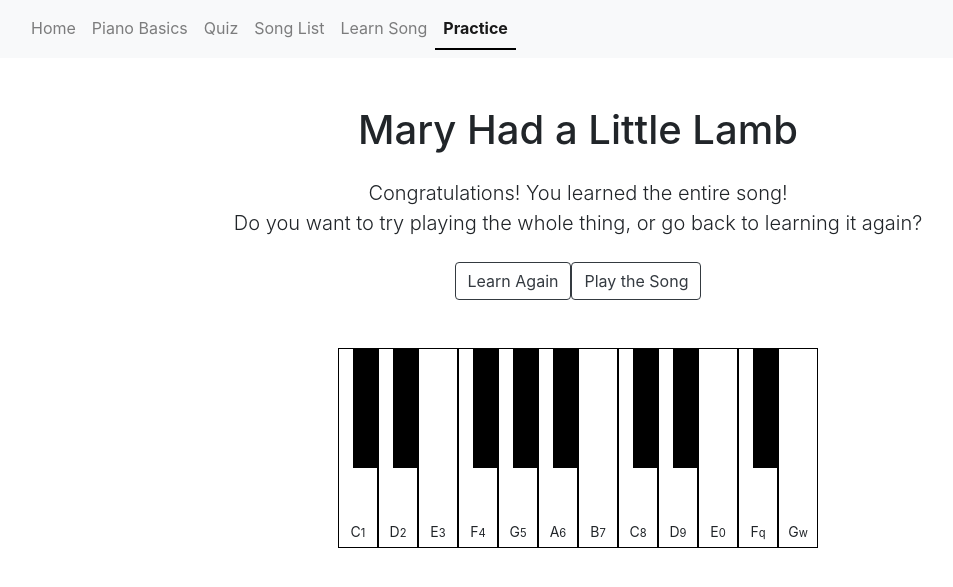
After one commit to liemma/4170project, a Flask app: page /practice_intro?song=mary_lamb in a window 1280 px wide. The commit adds this page. Shown: the top 587 px of the page, without its empty margins (62-1015 px from the left). Run offline with Flask 3, Linux system fonts and the light colour scheme; some libraries are stand-ins or nearby versions.

Commit message:
practice implemented
added functionality to practice the song, your accuracy at playing the song is shown and the number of incorrect notes, made the ability to practice from a song list

```diff
--- a/server.py
+++ b/server.py
@@ -62,6 +62,7 @@ basics = {
 lessons = {
     "1": {
         "id": "1",
+        "song_id": "2",
         "title": "Happy Birthday (first measures 1 & 2)",
         "image": "images/happy_measure_1.png",
         "first_note": "5",
@@ -70,6 +71,7 @@ lessons = {
     },
     "2": {
         "id": "2",
+        "song_id": "2",
         "title": "Happy Birthday (measures 3 & 4)",
         "image": "images/happy_measure_2.png",
         "first_note": "6",
@@ -78,6 +80,7 @@ lessons = {
     },
     "3": {
         "id": "3",
+        "song_id": "2",
         "title": "Happy Birthday (measures 5 & 6)",
         "image": "images/happy_measure_3.png",
         "first_note": "w",
@@ -86,16 +89,18 @@ lessons = {
     },
     "4": {
         "id": "4",
+        "song_id": "2",
         "title": "Happy Birthday (measures 7 & 8)",
         "image": "images/happy_measure_4.png",
         "first_note": "0",
         "text": "Highlighted is the first note: high E. Play these two measures.",
-        "next_lesson": "end"
+        "next_lesson": "quiz"
     },
 
     # mary had a little lamb start
     "5": {
         "id": "5",
+        "song_id": "1",
         "title": "Mary Had A Little Lamb (measures 1 & 2)",
         "image": "images/mary_measure_1.png",
         "first_note": "3",
@@ -105,6 +110,7 @@ lessons = {
 
     "6": {
         "id": "6",
+        "song_id": "1",
         "title": "Mary Had A Little Lamb (measures 3 & 4)",
         "image": "images/mary_measure_2.png",
         "first_note": "2",
@@ -114,6 +120,7 @@ lessons = {
 
     "7": {
         "id": "7",
+        "song_id": "1",
         "title": "Mary Had A Little Lamb (measures 5 & 6)",
         "image": "images/mary_measure_3.png",
         "first_note": "3",
@@ -122,6 +129,7 @@ lessons = {
     },
     "8": {
         "id": "8",
+        "song_id": "1",
         "title": "Mary Had A Little Lamb (measures 7 & 8)",
         "image": "images/mary_measure_4.png",
         "first_note": "2",
@@ -130,6 +138,7 @@ lessons = {
     },
     "9": {
         "id": "9",
+        "song_id": "1",
         "title": "Mary Had A Little Lamb (measures 9-12)",
         "image": "images/mary_measure_5.png",
         "first_note": "3",
@@ -138,11 +147,12 @@ lessons = {
     },
     "10": {
         "id": "10",
+        "song_id": "1",
         "title": "Mary Had A Little Lamb (measures 13-16)",
         "image": "images/mary_measure_6.png",
         "first_note": "3",
         "text": "Now moving on to the next fourt measures! We already learned this, so this should be pretty easy!",
-        "next_lesson": "end"
+        "next_lesson": "quiz"
     },
 
 }
@@ -166,7 +176,10 @@ def piano_basics(step):
 def song_list():
     return render_template("song_list.html")
 
-# have argument
+@app.route('/practice_list')
+def practice_list():
+    return render_template("song_list.html")
+
 @app.route('/learn_song')
 def learn_song():
     song_id = request.args.get("song")
@@ -175,35 +188,104 @@ def learn_song():
     if not song:
         return render_template("learn_song.html", song_title=None)
 
+    # map song_id to route param used elsewhere
+    song_id_to_param = {
+        "1": "mary_lamb",
+        "2": "happy_birthday"
+    }
+    song_param = song_id_to_param.get(song_id)
+
+    if not song_param:
+        return redirect(url_for("song_list"))
+
     return render_template(
         "learn_song.html",
         song_title=song["title"],
         song_image=song["image"],
         song_description=song["description"],
-        song_param=song_id
+        song_param=song_param
     )
+
 
 @app.route("/learn/<step>")
 def learn(step):
-    lesson = lessons.get(step)  # or whichever dict you're using (e.g. 'mary_lessons')
-
+    lesson = lessons.get(step)
     if not lesson:
         return redirect(url_for("song_list"))
 
-    return render_template("learn.html", lesson=lesson)
+    # map song_id to song_param (used in routes)
+    song_id_to_param = {
+        "1": "mary_lamb",
+        "2": "happy_birthday"
+    }
+    song_param = song_id_to_param.get(str(lesson.get("song_id")))  # ensure string key
+
+    if not song_param:
+        return redirect(url_for("song_list"))
+
+    # If next step is quiz, go to intro screen first
+    if lesson.get("next_lesson") == "quiz":
+        return redirect(url_for("practice_intro", song=song_param))
+
+    return render_template("learn.html", lesson=lesson, song_param=song_param)
 
 
 
-@app.route('/practice')
-def practice():
+@app.route('/practice_intro')
+def practice_intro():
     song_param = request.args.get("song")
 
-    song_title = {
-        "happy_birthday": "Happy Birthday",
-        "mary_lamb": "Mary Had a Little Lamb"
-    }.get(song_param, None)
+    if not song_param:
+        return redirect(url_for('song_list'))
 
-    return render_template("practice.html", song_title=song_title)
+    song_map = {
+        "mary_lamb": {
+            "title": "Mary Had a Little Lamb",
+            "id": "1"
+        },
+        "happy_birthday": {
+            "title": "Happy Birthday",
+            "id": "2"
+        }
+    }
+
+    song_info = song_map.get(song_param)
+    if not song_info:
+        return redirect(url_for('song_list'))
+
+    return render_template(
+        "practice_intro.html",
+        song_title=song_info["title"],
+        song_param=song_param
+    )
+
+@app.route('/practice_play')
+def practice_play():
+    song_param = request.args.get("song")
+
+    if not song_param:
+        return redirect(url_for('song_list'))
+
+    song_map = {
+        "mary_lamb": {
+            "title": "Mary Had a Little Lamb",
+            "id": "1"
+        },
+        "happy_birthday": {
+            "title": "Happy Birthday",
+            "id": "2"
+        }
+    }
+
+    song_info = song_map.get(song_param)
+    if not song_info:
+        return redirect(url_for('song_list'))
+
+    return render_template(
+        "practice_play.html",
+        song_title=song_info["title"],
+        song_param=song_param
+    )
 
 
 @app.route("/quiz/<int:index>")
--- a/templates/layout.html
+++ b/templates/layout.html
@@ -40,7 +40,8 @@
 
         <a class="nav-link song-link" href="{{ url_for('song_list')}}">Song List</a>
         <a class="nav-link learn-link" href="{{ url_for('learn_song', song='1') }}">Learn Song</a>
-        <a class="nav-link practice-link" href="{{ url_for('practice')}}">Practice</a>
+        <a class="nav-link practice-link" href="{{ url_for('song_list') }}">Practice</a>
+
       </div>
     </div>
   </div>
--- a/templates/learn.html
+++ b/templates/learn.html
@@ -37,7 +37,7 @@
     {% endif %}
 
     {% if lesson.next_lesson == "quiz" %}
-      <a class="btn btn-outline-dark" href="{{ url_for('quiz', index=0) }}">Take the Quiz</a>
+      <a class="btn btn-outline-dark" href="{{ url_for('practice_intro', song=song_param) }}">Take the Quiz</a>
     {% elif lesson.next_lesson == "song_list" %}
       <a class="btn btn-outline-dark" href="{{ url_for('song_list') }}">See Songs</a>
     {% else %}
--- a/templates/learn_song.html
+++ b/templates/learn_song.html
@@ -17,7 +17,10 @@
 
     <p>Let’s learn how to play {{ song_title }} on the Piano!</p>
     <p class="mt-3">{{ song_description }}</p>
-    <a href="{{ url_for('learn', step=5 if song_title == 'Mary Had a Little Lamb' else 1) }}" class="btn btn-outline-dark mt-3">Get Learning!</a>
+    <div class="d-flex flex-column flex-md-row justify-content-center gap-3">
+      <a href="{{ url_for('learn', step=5 if song_param == 'mary_lamb' else 1) }}" class="btn btn-outline-dark mt-3">Get Learning</a>
+      <a href="{{ url_for('practice_play') }}?song={{ song_param }}" class="btn btn-dark mt-3">Play the Song</a>
+    </div>
   </div>
 </div>
 {% else %}
--- /dev/null
+++ b/templates/practice_intro.html
@@ -0,0 +1,23 @@
+{% extends "layout.html" %}
+
+{% block content %}
+<script>
+  document.addEventListener("DOMContentLoaded", function () {
+    document.querySelector(".practice-link")?.classList.add("active");
+  });
+</script>
+
+<div class="text-center mt-5">
+  <h1 class="mb-4">{{ song_title }}</h1>
+  <p class="lead">Congratulations! You learned the entire song!<br>
+    Do you want to try playing the whole thing, or go back to learning it again?
+  </p>
+
+  <div class="d-flex justify-content-center gap-4 my-4">
+    <a href="{{ url_for('learn', step=5 if song_param == 'mary_lamb' else 1) }}" class="btn btn-outline-dark">Learn Again</a>
+    <a href="{{ url_for('practice_play', song=song_param) }}" class="btn btn-outline-dark">Play the Song</a>
+  </div>
+
+  <div class="piano mt-5" id="piano"></div>
+</div>
+{% endblock %}
```
Also changed, not shown: templates/practice.html (deleted, +0 -13 lines), templates/practice_list.html (added, +26 -0 lines), templates/practice_play.html (added, +80 -0 lines), static/images/happy_birthday.png.
